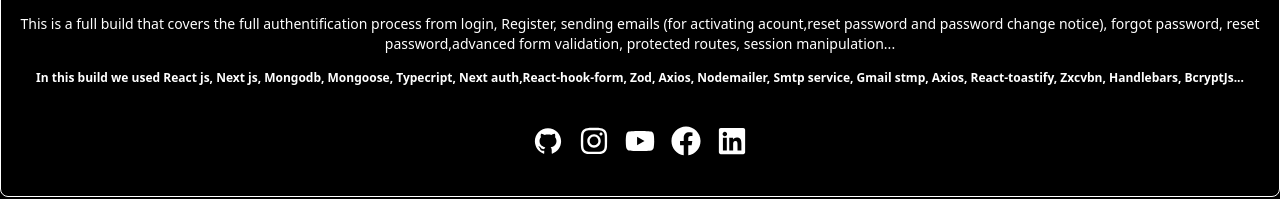
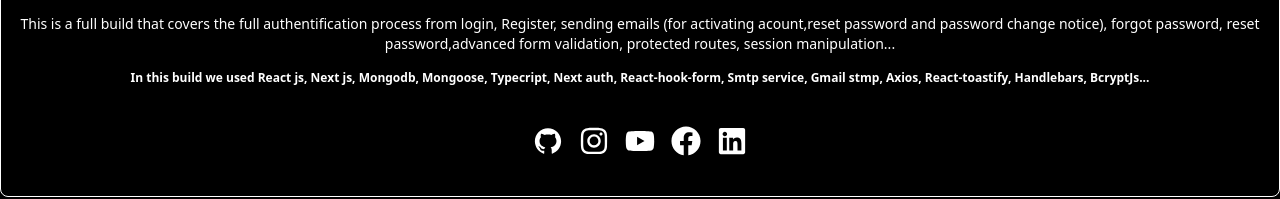
Before and after one commit to DayanNahshon/authentication-system, a Next.js app in the folder auth/: page / in a window 1280 px wide. Shown: the part 524-723 px from the top of the page. Built offline with nearby package versions, Linux system fonts and the light colour scheme; no server answers.

Commit message:
Update index.ts

```diff
--- a/auth/src/pages/index.tsx
+++ b/auth/src/pages/index.tsx
@@ -18,7 +18,7 @@ export default function Home() {
   const text1: string =
     "This is a full build that covers the full authentification process from login, Register, sending emails (for activating acount,reset password and password change notice), forgot password, reset password,advanced form validation, protected routes, session manipulation...";
   const text2: string =
-    "In this build we used React js, Next js, Mongodb, Mongoose, Typecript, Next auth,React-hook-form, Zod, Axios, Nodemailer, Smtp service, Gmail stmp, Axios, React-toastify, Zxcvbn, Handlebars, BcryptJs...";
+    "In this build we used React js, Next js, Mongodb, Mongoose, Typecript, Next auth, React-hook-form, Smtp service, Gmail stmp, Axios, React-toastify, Handlebars, BcryptJs...";
 
   return (
       <div className="home bg-black min-h-screen text-white flex items-center justify-center">
```
